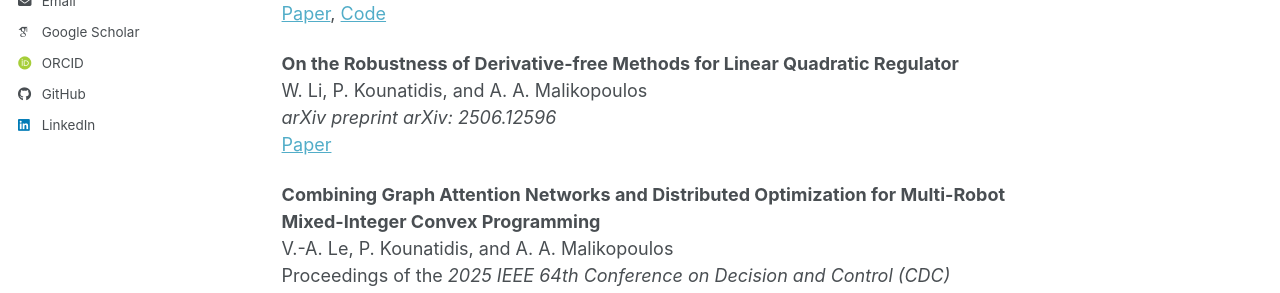
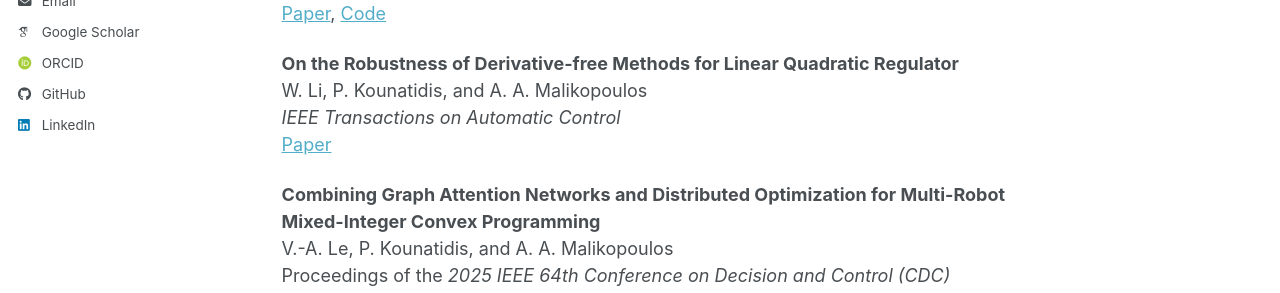
Before and after one commit to Panos20102k/Panos20102k.github.io, a Jekyll site: the page built from _pages/publications.md, in a window 1280 px wide and 1296 px high. Shown: the part 420-713 px from the top of the window. Built offline with Jekyll 4.4.1, drawn with Linux system fonts in a browser that asks for light colours; some web fonts are replaced; a script bundle is joined from its source files by our own code; library files that are not in the unit come from our copies.

Commit message:
update publications

```diff
--- a/_pages/publications.md
+++ b/_pages/publications.md
@@ -17,8 +17,8 @@ P. Kounatidis, and A. A. Malikopoulos
 
 **On the Robustness of Derivative-free Methods for Linear Quadratic Regulator**
 W. Li, P. Kounatidis, and A. A. Malikopoulos
-*arXiv preprint arXiv: 2506.12596*
-[Paper](https://arxiv.org/abs/2506.12596)
+*IEEE Transactions on Automatic Control*
+[Paper](https://ieeexplore.ieee.org/abstract/document/11610893)
 
 **Combining Graph Attention Networks and Distributed Optimization for Multi-Robot Mixed-Integer Convex Programming**
 V.-A. Le, P. Kounatidis, and A. A. Malikopoulos
```
